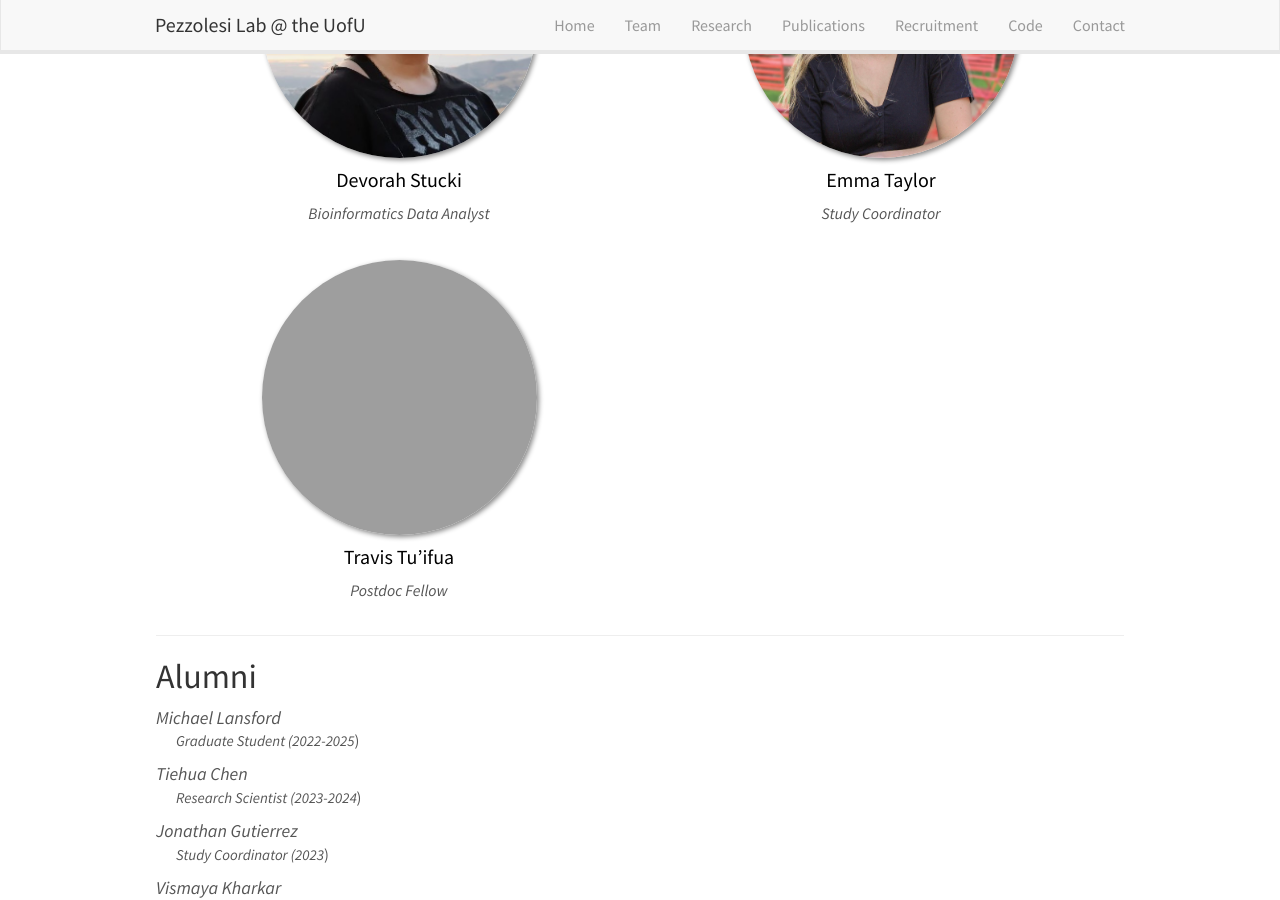
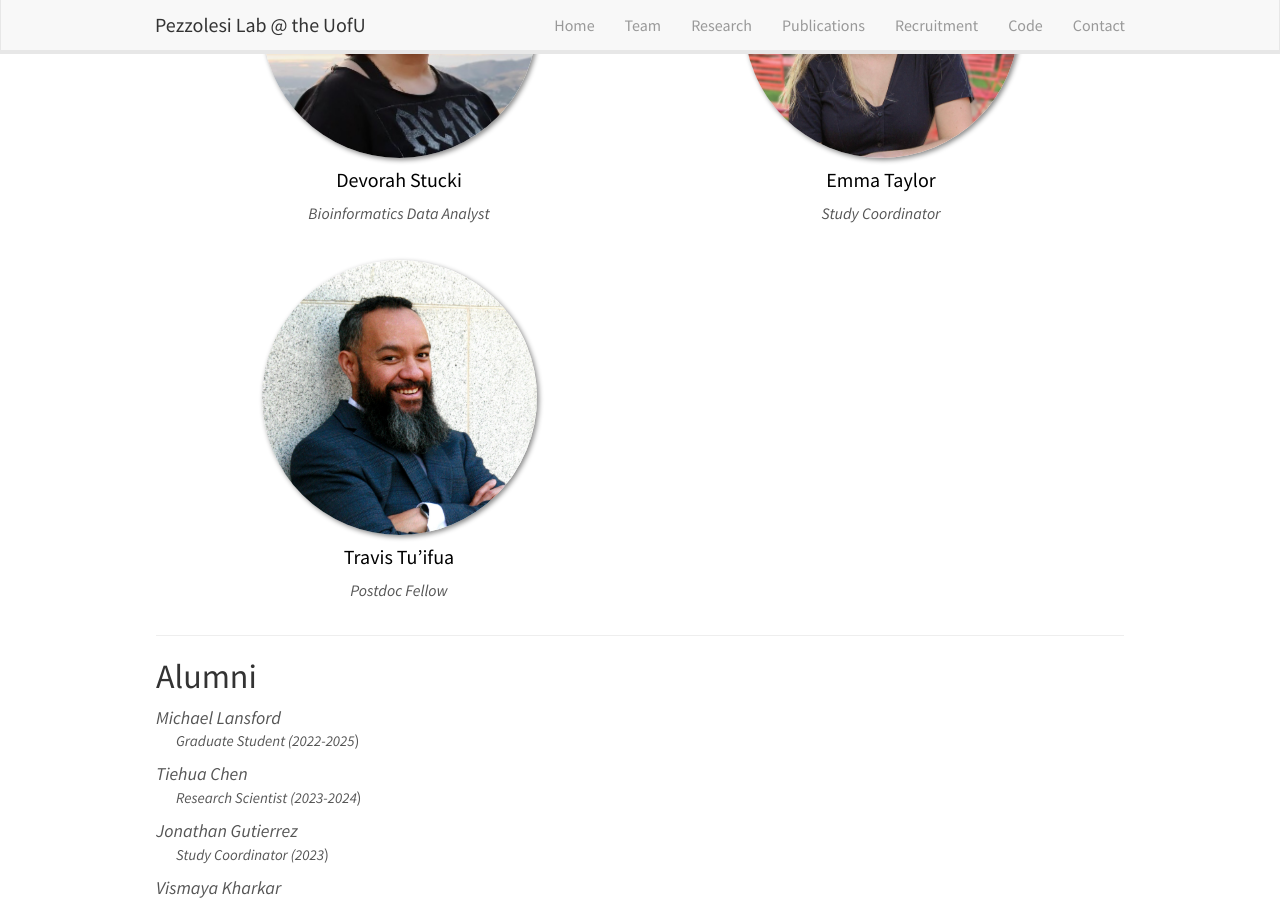
Before and after one commit to PezzolesiLab/pezzolesilab, a Jekyll site: the page built from _pages/team.md, in a window 1280 px wide and 900 px high, scrolled down 1445 px. Built offline with Jekyll 4.4.1, drawn with Linux system fonts in a browser that asks for light colours; nearby versions of some CDN libraries.

Commit message:
Add photo for Travis Tu'ifua

```diff
--- a/_data/team_members.yml
+++ b/_data/team_members.yml
@@ -47,7 +47,7 @@
   group: 1
 
 - name: Travis Tu'ifua
-  photo:
+  photo: Travis.jpg
   info: Postdoc Fellow
   url: travistuifua
   group: 1
```
